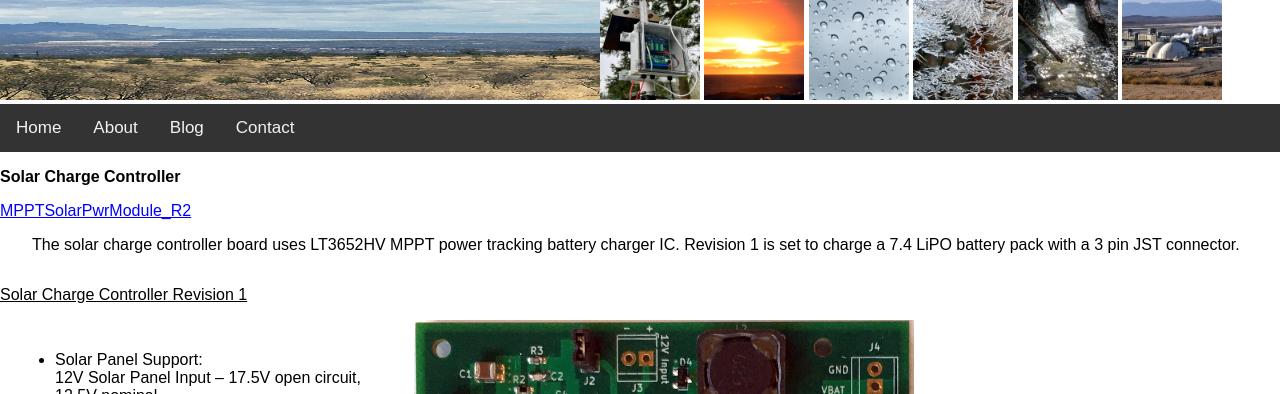
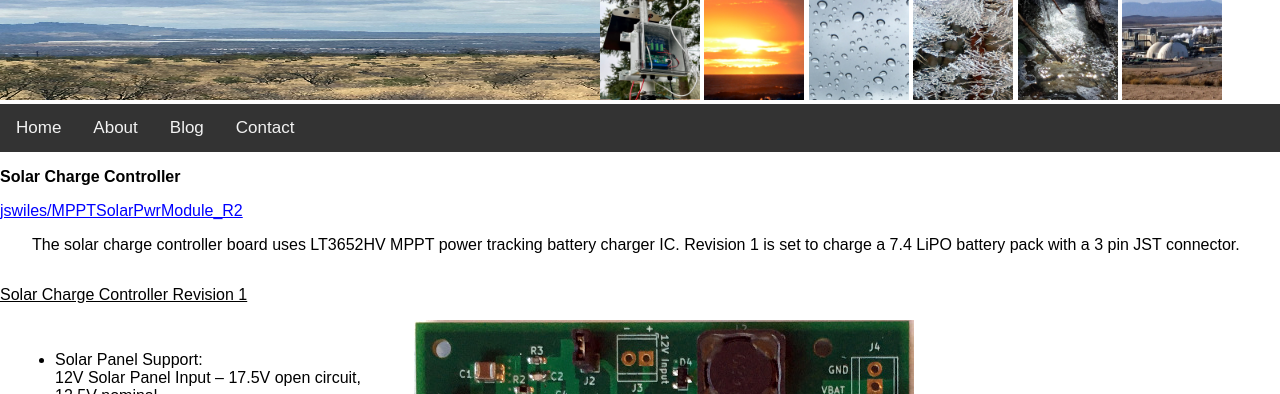
Before and after one commit to jswiles/jswiles.github.io, a Jekyll site: the page built from _pages/solcon.markdown, in a window 1280 px wide. Shown: the top 394 px of the page. Built offline with Jekyll 4.4.1, drawn with Linux system fonts in a browser that asks for light colours.

Commit message:
Add link to MPPT SPM Rev2

```diff
--- a/_pages/solcon.markdown
+++ b/_pages/solcon.markdown
@@ -23,7 +23,7 @@
 
   <div class="row">
       <section>
-          <a style="color:blue;" href="/solcon" {% if page.title == "Solar Charger" %}class="active-page"{% endif %}>MPPTSolarPwrModule_R2 </a>
+          <a style="color:blue;" href="/solcon" {% if page.title == "Solar Charger" %}class="active-page"{% endif %}>jswiles/MPPTSolarPwrModule_R2 </a>
       </section>
   </div>
 
```
